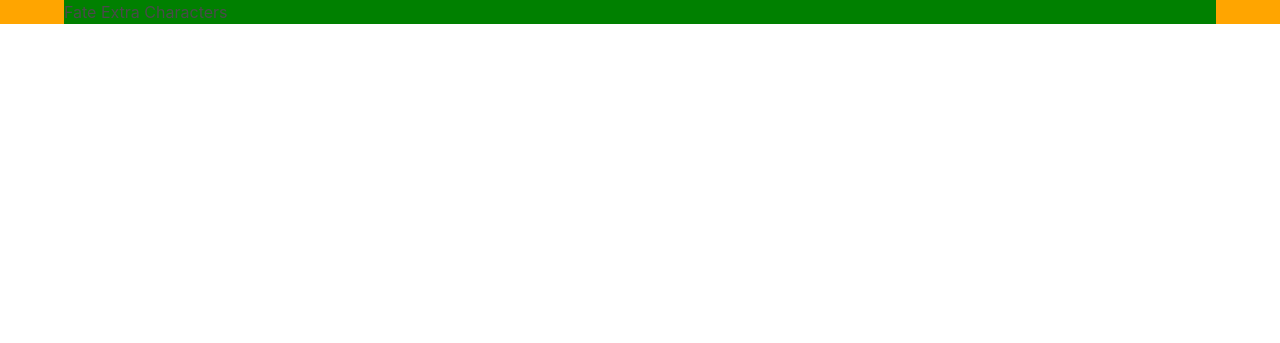
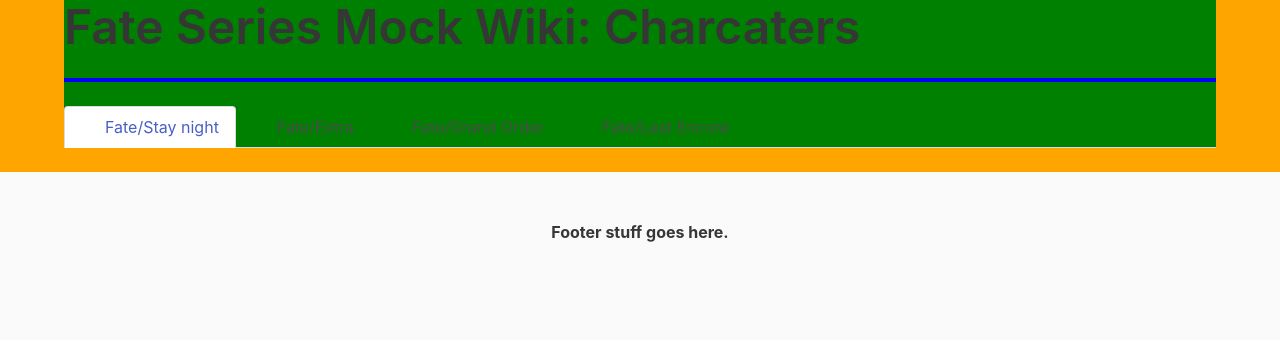
Before and after one commit to SatanicXPony/Playpen_mtk, a plain HTML site: page hw_playPen/classPlay/index.html in a window 1280 px wide. Drawn offline with nearby package versions, Linux system fonts and the light colour scheme.

Commit message:
tabs created: setup for concept

```diff
--- a/hw_playPen/classPlay/fateWiki.css
+++ b/hw_playPen/classPlay/fateWiki.css
@@ -5,6 +5,11 @@
 .container {
   background-color: green;
 }
-
-/*an outline of where everything is and how styles are used in bulma*/
-/*dont stress about how atrocious the colors are use them as a guide*/
+#fateSeries {
+  border: 2px solid blue;
+}
+.tabs is-boxed {
+  background-color: hsl(0, 0%, 100%);
+  color: hsl(0, 0%, 4%);
+}
+/*on click needed to change tabs*/
--- a/hw_playPen/classPlay/index.html
+++ b/hw_playPen/classPlay/index.html
@@ -14,14 +14,50 @@
   <!--characters are displayed based on series tab, some characters may repeat-->
   <script src="js/fateWiki.js"></script>
   <div class="container">
-    <h1>Fate Extra Characters</h1>
+    <h1 class="title is-1">Fate Series Mock Wiki: Charcaters</h1>
     <!--this will display series names inside tabs or as heading in section not sure-->
     <div id="fateSeries">
+      <!--needed in js literal-->
+    </div>
+    <div class="tabs is-boxed mt-5">
+      <ul>
+        <li class="is-active">
+          <a>
+            <span class="icon is-small"><i class="fas fa-image" aria-hidden="true"></i></span>
+            <span>Fate/Stay night</span>
+          </a>
+        </li>
+        <li>
+          <a>
+            <span class="icon is-small"><i class="fas fa-music" aria-hidden="true"></i></span>
+            <span>Fate/Extra</span>
+          </a>
+        </li>
+        <li>
+          <a>
+            <span class="icon is-small"><i class="fas fa-film" aria-hidden="true"></i></span>
+            <span>Fate/Grand Order</span>
+          </a>
+        </li>
+        <li>
+          <a>
+            <span class="icon is-small"><i class="far fa-file-alt" aria-hidden="true"></i></span>
+            <span>Fate/Last Encore</span>
+          </a>
+        </li>
+      </ul>
     </div>
     <!--display all characters-->
     <div id="fateSpirits"></div>
   </div>
+  <!--component pages for styles to keep html short-->
+
 </body>
-<!--theres the homepage display and the profile display not sure how to set them up-->
+<footer class="footer">
+  <div class="content has-text-centered">
+    <p>
+      <strong>Footer stuff goes here.</strong>
+  </div>
+</footer>
 
 </html>
```
